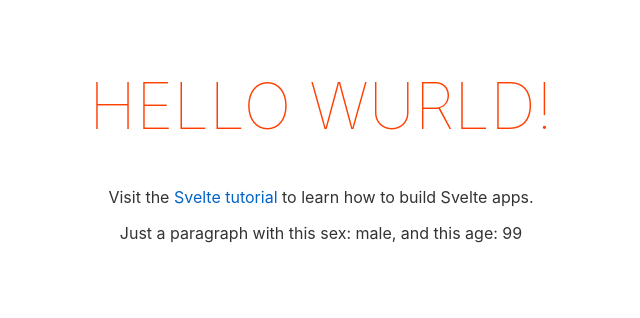
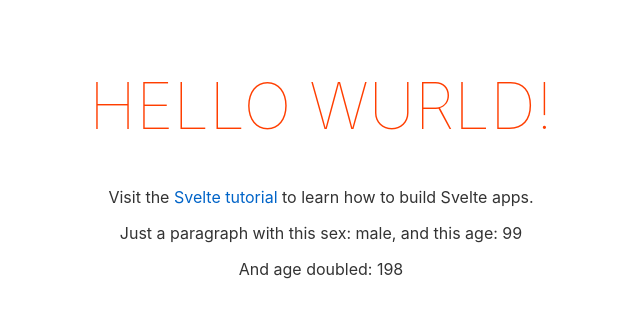
Before and after one commit to peterhoward42/svelte-learning, a Svelte app: page / in a window 1280 px wide. Shown: the top 318 px of the page, without its empty margins (319-959 px from the left). Built offline with nearby package versions, Linux system fonts and the light colour scheme.

Commit message:
Put in a reactive statement

```diff
--- a/src/Inner.svelte
+++ b/src/Inner.svelte
@@ -1,7 +1,14 @@
 <script>
     export let sex ;
     export let age ;
+
+    // A reactive variable.
+    //
+    // Preceding a load-time statement with $: causes the statement
+    // to be re-run whenever the objects it refers to have changed.
+    $: doubled = 2 * age;
 </script>
 
 <!-- A MVP component to show consumption of props -->
 <p>Just a paragraph with this sex: {sex}, and this age: {age}</p>
+<p>And age doubled: {doubled}</p>
```
